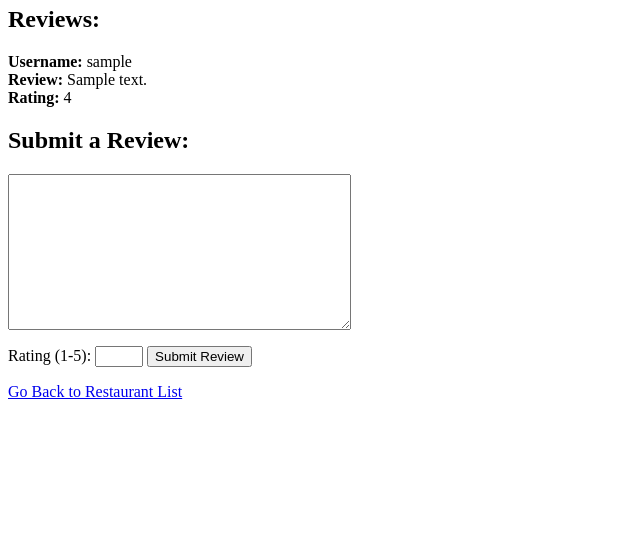
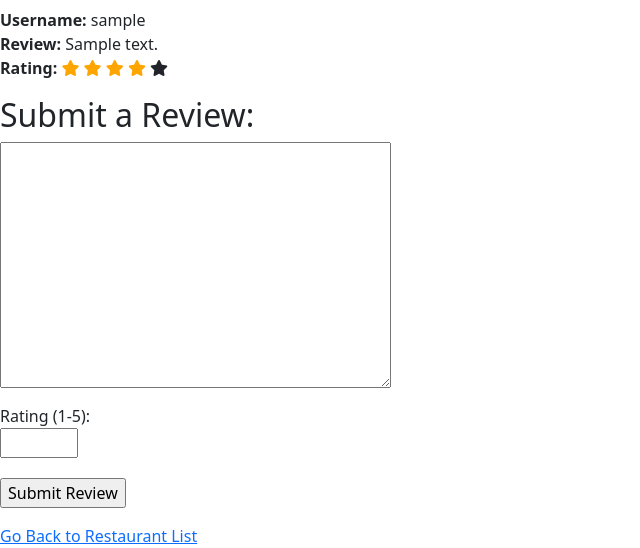
Before and after one commit to oliviaseto/FEEDback, a Django app: page /feedback/restaurant/1/ in a window 1280 px wide. Shown: the part 615-1163 px from the top of the page, without its empty margins (0-640 px from the left). Before the commit the page ends 1014 px from the top, so only its background shows below. Run offline with Django 4.2, Linux system fonts and the light colour scheme; a user stored in the database is signed in; tables that the repository leaves empty hold one stand-in row (values such as "Sample post"); some libraries are stand-ins or nearby versions.

Commit message:
added star styling to rating, added rating of review in review_list for each user/approve_reviews for admins

```diff
--- a/feedback/templates/feedback/restaurant_detail.html
+++ b/feedback/templates/feedback/restaurant_detail.html
@@ -1,19 +1,39 @@
 {% load socialaccount %}
+{% load bootstrap5 %}
 <html>
 <head>
     <title>{{ restaurant.name }}</title>
+    {% bootstrap_css %}
+    {% bootstrap_javascript %}
+    <link rel="stylesheet" href="https://cdnjs.cloudflare.com/ajax/libs/font-awesome/6.0.0-beta3/css/all.min.css">
 </head>
 <body>
+    <style>
+        .rating-list li {
+            float: right;
+            color: #ddd;
+            padding: 10px 5px;
+        }
+
+        .rating-list li:hover, .rating-list li:hover ~ li {
+            color: orange;
+        }
+
+        .rating-list {
+            display: inline-block;
+            list-style: none;
+        }
+
+        .checked {
+            color: orange;
+        }
+    </style>
     <h1>{{ restaurant.name }}</h1>
     <div class="review-feedback">
         <span class="average-rating">
             {% for i in "12345" %}
                 <span class="fa fa-star {% if i|add:"-1" < restaurant.average_rating %} checked {% endif %}"></span>
             {% endfor %}
-        </span>
-        <span class="average-rating-value">
-            &nbsp;&nbsp;&nbsp;&nbsp;&nbsp;
-            {{ restaurant.average_rating|floatformat:2 }}
         </span>
         <span class="review-count">
             ({{ restaurant.count_reviews }} reviews)
@@ -35,7 +55,13 @@
             {% if review.approved and review.restaurant == restaurant %}
                 <p><strong>Username:</strong> {{ review.user.username }}<br>
                 <strong>Review:</strong> {{ review.content }}<br>
-                <strong>Rating:</strong> {{ review.rating }}</p>
+                <strong>Rating:</strong>
+                <span class="review-rating">
+                    {% for i in "12345" %}
+                        <span class="fa fa-star {% if i|add:"-1" < review.rating %} checked {% endif %}"></span>
+                    {% endfor %}
+                </span>
+                </p>
             {% endif %}
         {% endfor %}
     {% else %}
@@ -48,9 +74,28 @@
         {% csrf_token %}
         {{ review_form.as_p }}
         <label for="rating">Rating (1-5):</label>
-        <input type="number" name="rating" id="rating" min="1" max="5" required>
+        <div class="input-group">
+            <div class="rating-list">
+                <input type="number" name="rating" id="rating" min="1" max="5" required>
+                <ul class="list-unstyled">
+                    <li class="star" data-value="1" data-toggle="tooltip" title="1"></li>
+                    <li class="star" data-value="2" data-toggle="tooltip" title="2"></li>
+                    <li class="star" data-value="3" data-toggle="tooltip" title="3"></li>
+                    <li class="star" data-value="4" data-toggle="tooltip" title="4"></li>
+                    <li class="star" data-value="5" data-toggle="tooltip" title="5"></li>
+                </ul>
+            </div>
+        </div>
         <input type="submit" value="Submit Review">
     </form>
+    <script>
+        $(function () {
+            $('[data-toggle="tooltip"]').tooltip();
+            $('.star').on('click', function() {
+                $('#rating').val($(this).data('value'));
+            });
+        });
+    </script>
     {% endif %}
 
     {% if message %}
--- a/mysite/settings.py
+++ b/mysite/settings.py
@@ -47,6 +47,7 @@
     'allauth.account',
     'allauth.socialaccount',
     'allauth.socialaccount.providers.google',
+    'bootstrap5'
 ]
 
 AUTHENTICATION_BACKENDS = [
```
Also changed, not shown: feedback/templates/feedback/approve_reviews.html (+8 -1 lines), feedback/templates/feedback/restaurant_list.html (+27 -7 lines), feedback/templates/feedback/review_list.html (+50 -3 lines).
